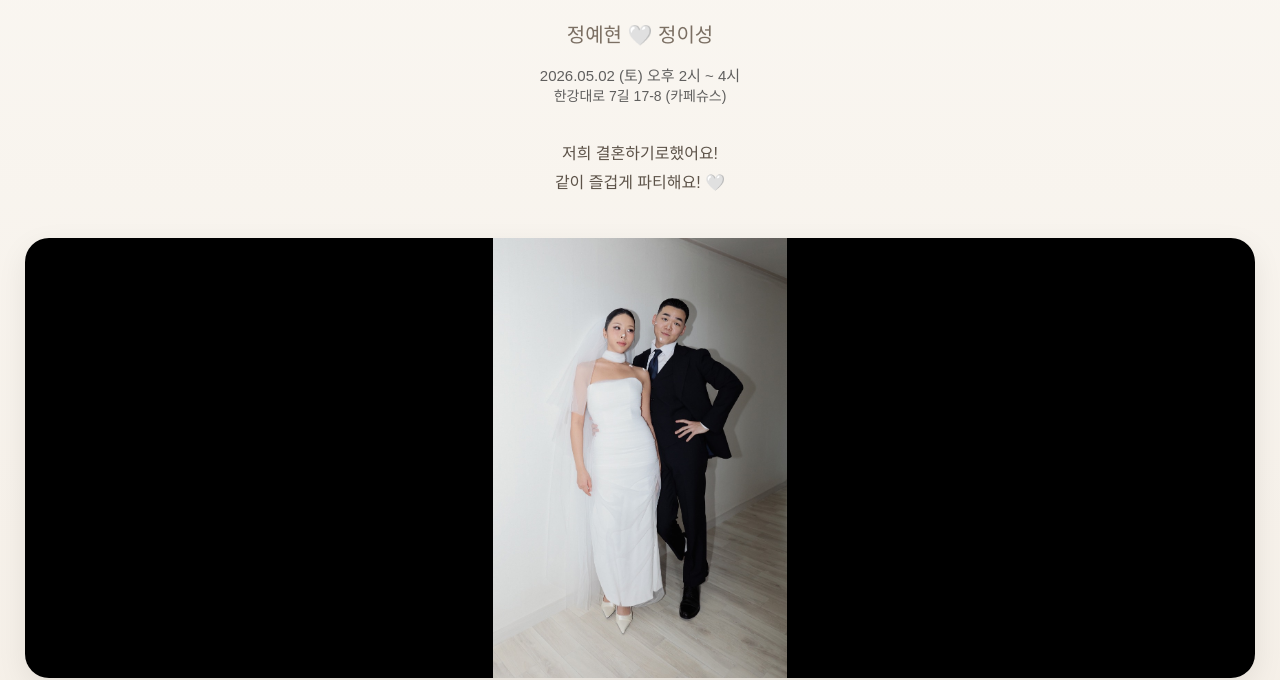
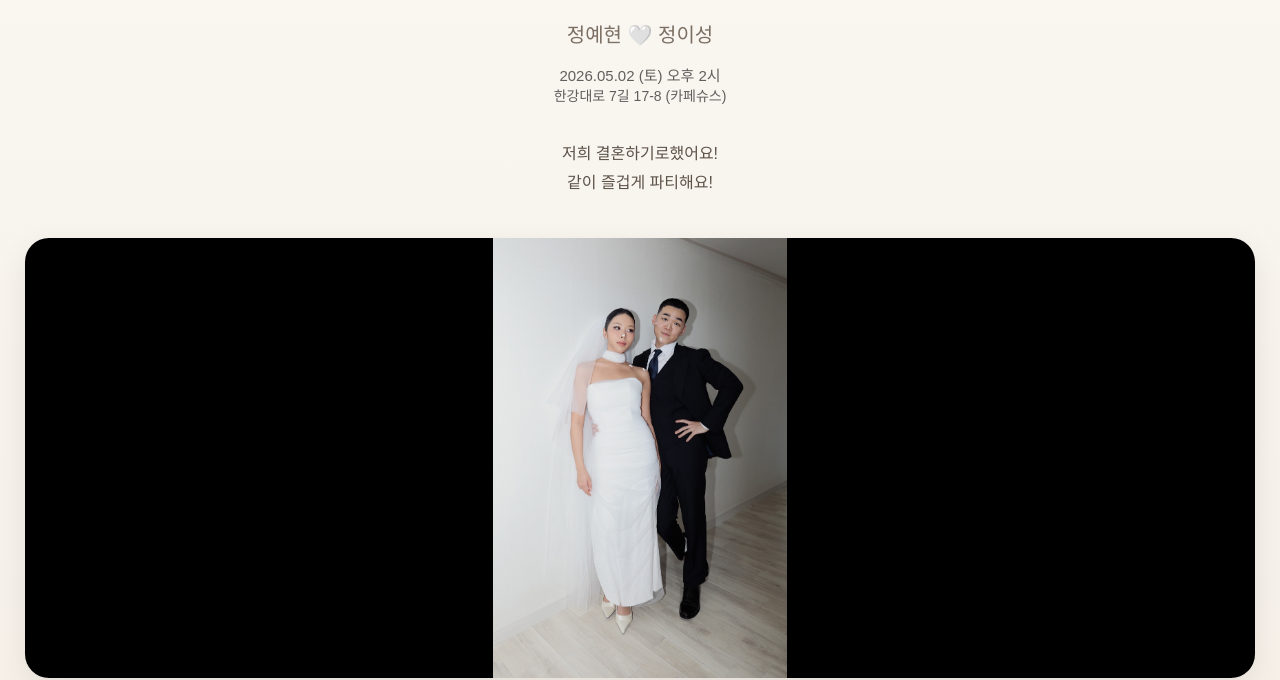
Before and after one commit to itsyehyehworld-create/wedding-invite, a plain HTML site: page index.html in a window 1280 px wide. Shown: the part 150-830 px from the top of the page. Drawn offline with Linux system fonts and the light colour scheme.

Commit message:
Update index.html

```diff
--- a/index.html
+++ b/index.html
@@ -133,12 +133,12 @@ h2{font-size:20px; font-weight:400; color:#7b6f63;}
 <div class="section intro">
   <h1>결혼파티</h1>
   <h2>정예현 🤍 정이성</h2>
-  <div class="date">2026.05.02 (토) 오후 2시 ~ 4시</div>
+  <div class="date">2026.05.02 (토) 오후 2시 </div>
   <div class="location">한강대로 7길 17-8 (카페슈스)</div>
 
   <div class="introduce">
     저희 결혼하기로했어요! <br>
-    같이 즐겁게 파티해요! 🤍
+    같이 즐겁게 파티해요!
   </div>
 
   <div class="slider">
```
